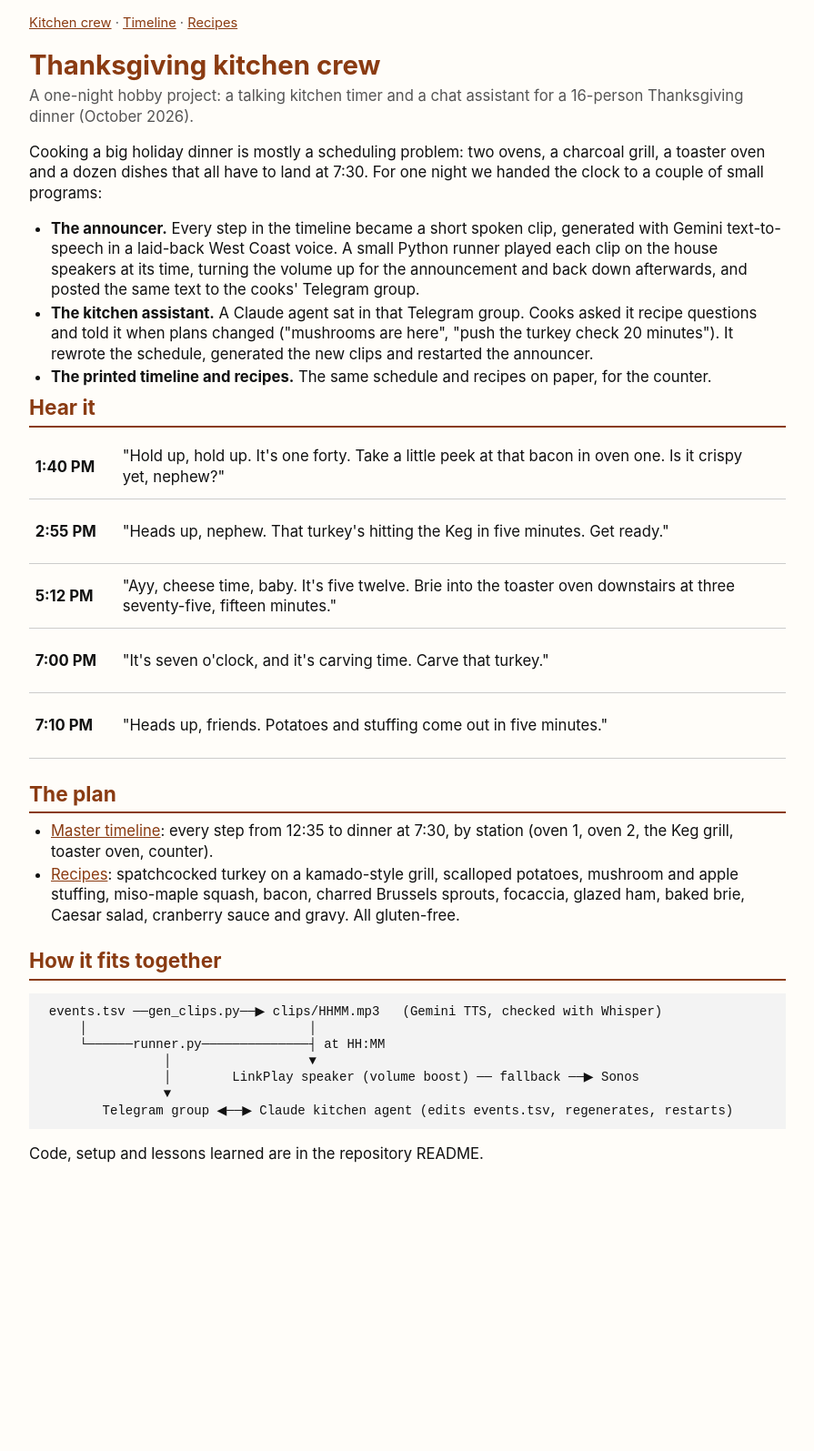
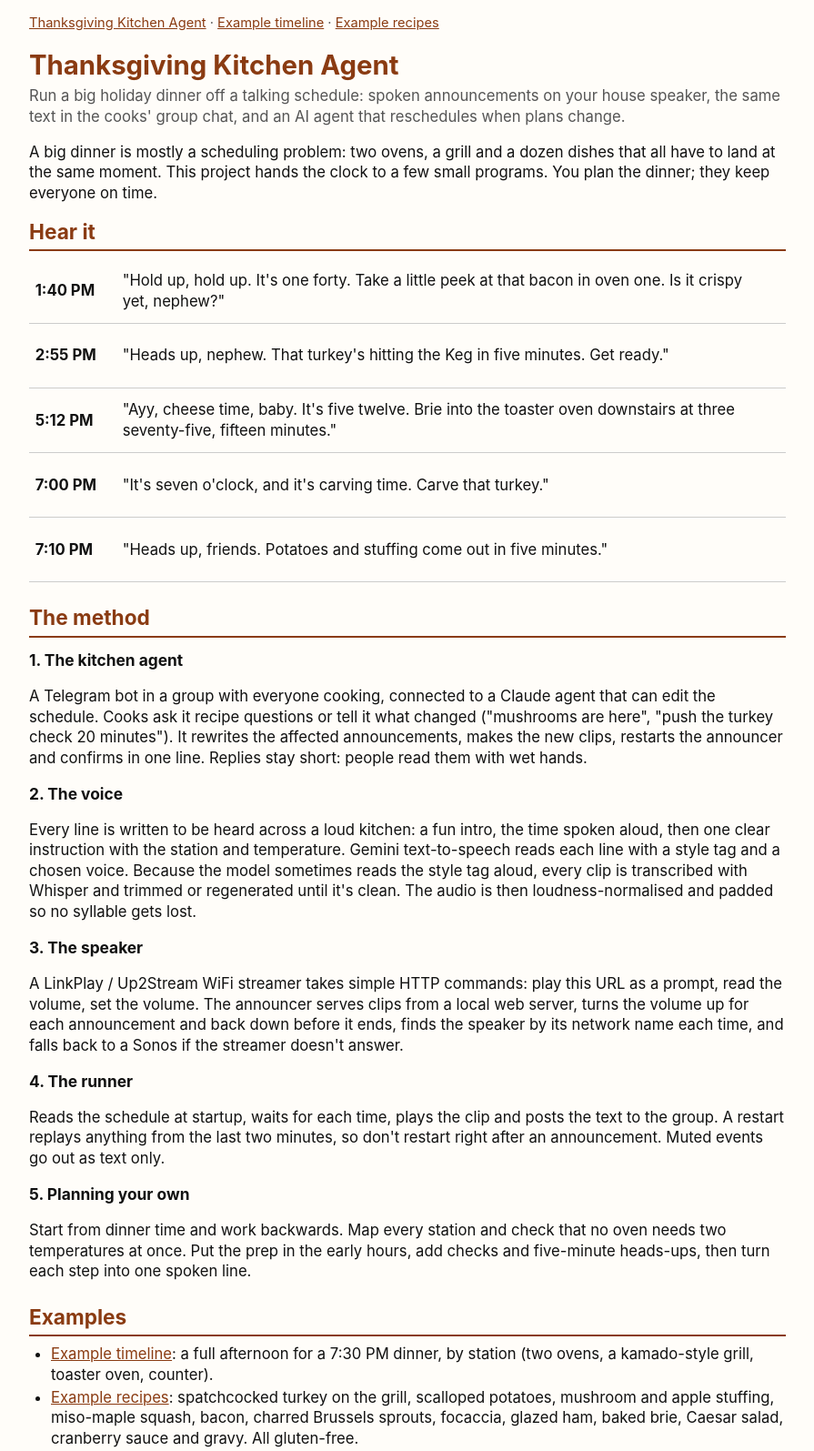
Before and after one commit to michael-ford/thanksgiving-kitchen-agent, a plain HTML site: page docs/index.html in a window 1280 px wide. Shown: the top 1595 px of the page at 91% size, without its empty margins (192-1087 px from the left). Before the commit the page ends 1344 px from the top, so only its background shows below. Drawn offline with Linux system fonts and the light colour scheme.

Commit message:
Reframe as Thanksgiving Kitchen Agent: methodology guide, example timeline and recipes

```diff
--- a/announcer/events.example.tsv
+++ b/announcer/events.example.tsv
@@ -5,7 +5,7 @@
 13:25	Yo, check that stuffing bread in oven two, nephew. If it's hard all the way through, pull it out to cool and turn oven two off.
 13:30	It's one thirty, and it's prep time! Trim and halve the Brussels sprouts. Then dice the onion and celery and mince the garlic for the stuffing!
 13:40	Hold up, hold up. It's one forty. Take a little peek at that bacon in oven one. Is it crispy yet, nephew?
-13:50	Ten to two, nephew. Take a peek at that bacon in oven one. It went in a little late, so see if it's getting crispy.
+13:50	Ten to two, nephew. Take a peek at that bacon in oven one. See if it's getting crispy.
 13:55	Heads up, friends! In five minutes, we light the Keg!
 13:58	Ooh wee, almost two! Bacon out of oven one, onto the paper towels. Pour off that bacon fat and save it. Then oven one can kick back until the ham at three fifteen.
 14:00	It's two o'clock, and it's time to light the Keg! Deflector in, drip pan under the grate, aiming for three twenty-five to three fifty. And get that turkey out of the fridge!
@@ -14,7 +14,7 @@
 14:45	It's two forty-five! Check the Keg. Is it holding steady between three twenty-five and three fifty?
 14:55	Heads up, friends! The turkey goes on the Keg in five minutes!
 15:00	It's three o'clock, and the bird is going on! Turkey on the Keg, skin side up, and slide that probe into the thickest part of the breast. Not touching bone!
-15:10	It's three ten, and if the mushrooms have landed, it's stuffing mushroom time! Brown them in three batches, eight to ten minutes each. No crowding the pan! Dice the apples for the stuffing while they sizzle.
+15:10	It's three ten, and it's stuffing mushroom time! Brown them in three batches, eight to ten minutes each. No crowding the pan! Dice the apples for the stuffing while they sizzle.
 15:15	Quarter past three, nephew, and the ham is going in! Oven one, three twenty-five, covered with foil, in a pan with a splash of water. About ninety minutes.
 15:45	It's three forty-five! Stuffing mushrooms into a bowl with the tamari. Then butter in the skillet, onion and celery in, then the garlic and spices, then the apples. All of this is the stuffing base, nephew.
 16:00	It's four o'clock! Quick look at the Keg. Still cruising between three twenty-five and three fifty?
@@ -43,7 +43,7 @@
 18:30	It's six thirty! Toss the Brussels sprouts, two pounds plain with olive oil, four pounds with bacon fat, hold the garlic. The oven batch goes into the downstairs oven with the stuffing, three seventy-five, by six thirty-five. And friends, the turkey must come off by six forty!
 18:35	It's six thirty-five! Uncover the potatoes upstairs. Feeling spicy? A little dusting of togarashi! Sprouts for the oven should be going in the downstairs oven now.
 18:40	It's six forty! Turkey should be off the Keg by now. Stir the Brussels sprouts on the Keg and add the garlic.
-18:43	Quick squash check, friends. If a knife slides in easy and the edges are browned, squash out of the oven and cover it loosely with foil. If not, give it five more minutes. The downstairs tray went in later, so check it around six fifty-five.
+18:43	Quick squash check, friends. If a knife slides in easy and the edges are browned, squash out of the oven and cover it loosely with foil. If not, give it five more minutes.
 18:45	Heads up, friends! Set out the garnishes. Sesame seeds and scallions for the squash. Needed by seven twenty, so anytime before then.
 18:50	It's six fifty! Uncover the stuffing!
 18:55	It's six fifty-five! Stir the sprouts in the downstairs oven and add the garlic. Carving in five minutes!
--- a/docs/index.html
+++ b/docs/index.html
@@ -1,17 +1,12 @@
 <!doctype html>
 <html lang="en"><head><meta charset="utf-8"><meta name="viewport" content="width=device-width, initial-scale=1">
-<title>Thanksgiving kitchen crew</title><link rel="stylesheet" href="style.css"></head><body>
-<nav class="site"><a href="index.html">Kitchen crew</a> · <a href="timeline.html">Timeline</a> · <a href="recipes.html">Recipes</a></nav>
+<title>Thanksgiving Kitchen Agent</title><link rel="stylesheet" href="style.css"></head><body>
+<nav class="site"><a href="index.html">Thanksgiving Kitchen Agent</a> · <a href="timeline.html">Example timeline</a> · <a href="recipes.html">Example recipes</a></nav>
 
-<h1>Thanksgiving kitchen crew</h1>
-<div class="sub">A one-night hobby project: a talking kitchen timer and a chat assistant for a 16-person Thanksgiving dinner (October 2026).</div>
+<h1>Thanksgiving Kitchen Agent</h1>
+<div class="sub">Run a big holiday dinner off a talking schedule: spoken announcements on your house speaker, the same text in the cooks' group chat, and an AI agent that reschedules when plans change.</div>
 
-<p>Cooking a big holiday dinner is mostly a scheduling problem: two ovens, a charcoal grill, a toaster oven and a dozen dishes that all have to land at 7:30. For one night we handed the clock to a couple of small programs:</p>
-<ul>
-<li><b>The announcer.</b> Every step in the timeline became a short spoken clip, generated with Gemini text-to-speech in a laid-back West Coast voice. A small Python runner played each clip on the house speakers at its time, turning the volume up for the announcement and back down afterwards, and posted the same text to the cooks' Telegram group.</li>
-<li><b>The kitchen assistant.</b> A Claude agent sat in that Telegram group. Cooks asked it recipe questions and told it when plans changed ("mushrooms are here", "push the turkey check 20 minutes"). It rewrote the schedule, generated the new clips and restarted the announcer.</li>
-<li><b>The printed timeline and recipes.</b> The same schedule and recipes on paper, for the counter.</li>
-</ul>
+<p>A big dinner is mostly a scheduling problem: two ovens, a grill and a dozen dishes that all have to land at the same moment. This project hands the clock to a few small programs. You plan the dinner; they keep everyone on time.</p>
 
 <h2>Hear it</h2>
 <table class="samples">
@@ -22,10 +17,22 @@
 <tr><td class="t">7:10 PM</td><td>"Heads up, friends. Potatoes and stuffing come out in five minutes."</td><td><audio controls preload="none" src="samples/1910.mp3"></audio></td></tr>
 </table>
 
-<h2 style="margin-top:18pt">The plan</h2>
+<h2 style="margin-top:18pt">The method</h2>
+<h3>1. The kitchen agent</h3>
+<p>A Telegram bot in a group with everyone cooking, connected to a Claude agent that can edit the schedule. Cooks ask it recipe questions or tell it what changed ("mushrooms are here", "push the turkey check 20 minutes"). It rewrites the affected announcements, makes the new clips, restarts the announcer and confirms in one line. Replies stay short: people read them with wet hands.</p>
+<h3>2. The voice</h3>
+<p>Every line is written to be heard across a loud kitchen: a fun intro, the time spoken aloud, then one clear instruction with the station and temperature. Gemini text-to-speech reads each line with a style tag and a chosen voice. Because the model sometimes reads the style tag aloud, every clip is transcribed with Whisper and trimmed or regenerated until it's clean. The audio is then loudness-normalised and padded so no syllable gets lost.</p>
+<h3>3. The speaker</h3>
+<p>A LinkPlay / Up2Stream WiFi streamer takes simple HTTP commands: play this URL as a prompt, read the volume, set the volume. The announcer serves clips from a local web server, turns the volume up for each announcement and back down before it ends, finds the speaker by its network name each time, and falls back to a Sonos if the streamer doesn't answer.</p>
+<h3>4. The runner</h3>
+<p>Reads the schedule at startup, waits for each time, plays the clip and posts the text to the group. A restart replays anything from the last two minutes, so don't restart right after an announcement. Muted events go out as text only.</p>
+<h3>5. Planning your own</h3>
+<p>Start from dinner time and work backwards. Map every station and check that no oven needs two temperatures at once. Put the prep in the early hours, add checks and five-minute heads-ups, then turn each step into one spoken line.</p>
+
+<h2 style="margin-top:18pt">Examples</h2>
 <ul>
-<li><a href="timeline.html">Master timeline</a>: every step from 12:35 to dinner at 7:30, by station (oven 1, oven 2, the Keg grill, toaster oven, counter).</li>
-<li><a href="recipes.html">Recipes</a>: spatchcocked turkey on a kamado-style grill, scalloped potatoes, mushroom and apple stuffing, miso-maple squash, bacon, charred Brussels sprouts, focaccia, glazed ham, baked brie, Caesar salad, cranberry sauce and gravy. All gluten-free.</li>
+<li><a href="timeline.html">Example timeline</a>: a full afternoon for a 7:30 PM dinner, by station (two ovens, a kamado-style grill, toaster oven, counter).</li>
+<li><a href="recipes.html">Example recipes</a>: spatchcocked turkey on the grill, scalloped potatoes, mushroom and apple stuffing, miso-maple squash, bacon, charred Brussels sprouts, focaccia, glazed ham, baked brie, Caesar salad, cranberry sauce and gravy. All gluten-free.</li>
 </ul>
 
 <h2 style="margin-top:18pt">How it fits together</h2>
@@ -36,7 +43,7 @@
                 │                  ▼
                 │        LinkPlay speaker (volume boost) ── fallback ──▶ Sonos
                 ▼
-        Telegram group ◀──▶ Claude kitchen agent (edits events.tsv, regenerates, restarts)
+        Telegram group ◀──▶ kitchen agent (edits events.tsv, regenerates, restarts)
 </pre>
-<p>Code, setup and lessons learned are in the repository README.</p>
+<p>Code, setup and the full how-to are in the repository README.</p>
 </body></html>
```
Also changed, not shown: docs/recipes.html (+12 -12 lines), docs/timeline.html (+5 -6 lines), 2 other files.
